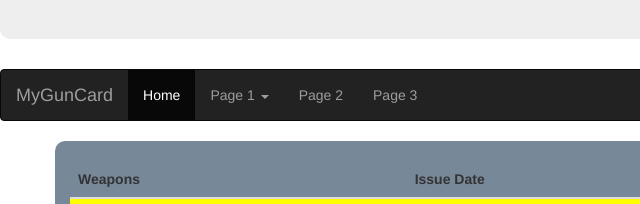
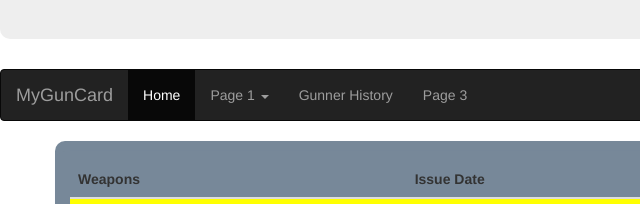
Before and after one commit to Tiger34/MyGunCardNew, a plain HTML site: page index.html in a window 1280 px wide. Shown: the part 201-405 px from the top of the page, 0-640 px from the left. Drawn offline with nearby package versions, Linux system fonts and the light colour scheme.

Commit message:
gunner history

```diff
--- a/index.html
+++ b/index.html
@@ -49,7 +49,7 @@
           <li><a href="#">Target</a></li>
         </ul>
       </li>
-      <li><a href="#">Page 2</a></li>
+      <li><a href="#">Gunner History</a></li>
       <li><a href="#">Page 3</a></li>
     </ul>
   </div>
```
